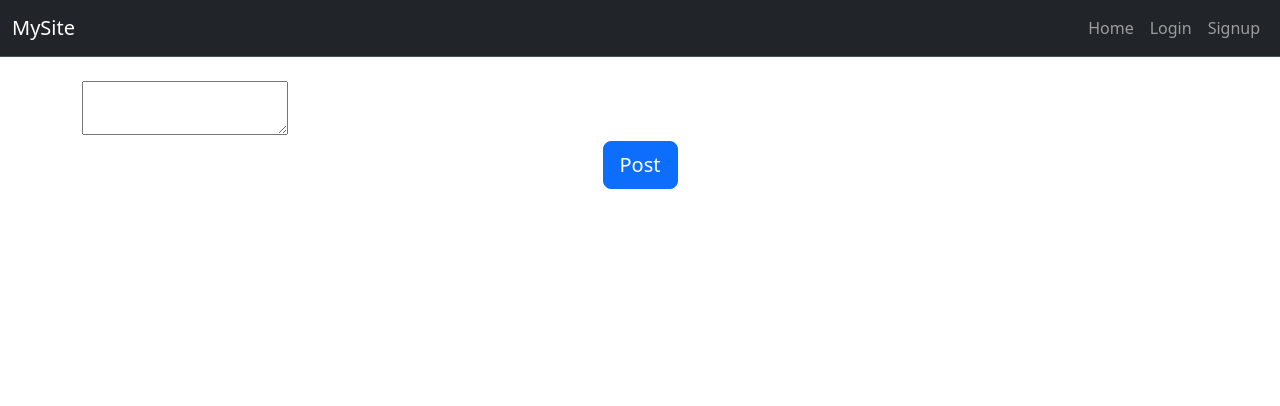
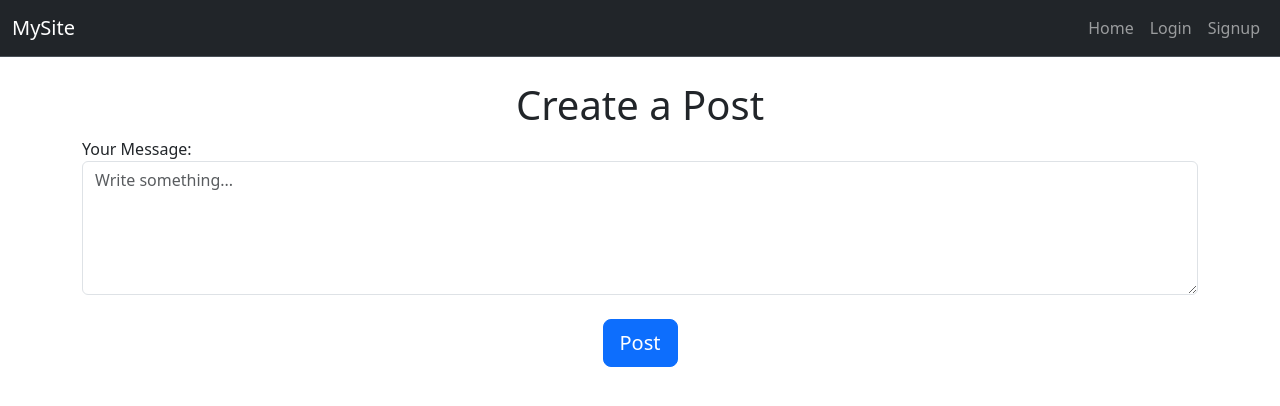
Before and after one commit to thaparojanthapa1-eng/Flask-blog-style-website, a Flask app: page /create_post in a window 1280 px wide. Shown: the top 406 px of the page. Run offline with Flask 3, Linux system fonts and the light colour scheme.

Commit message:
Editted createpost.html

```diff
--- a/website/templates/createpost.html
+++ b/website/templates/createpost.html
@@ -1,12 +1,15 @@
 {% extends "base.html" %}
 {% block title %}Home{% endblock %}
 {% block content %}
-    <h1 align="center"></h1>
+    <h1 align="center">Create a Post</h1>
     <form method="post">
-        <textarea name="text" id="text" class="form_control"></textarea>
+        <div class="form-group">
+            <label for="text">Your Message:</label>
+            <textarea name="text" id="text" class="form-control" rows="5" placeholder="Write something..."></textarea>
+        </div>
         <br/>
         <div align="center">
-            <button type="Submit" class="btn btn-lg btn-primary">Post</button>
+            <button type="submit" class="btn btn-lg btn-primary">Post</button>
         </div>
     </form>
 {% endblock %}
```
